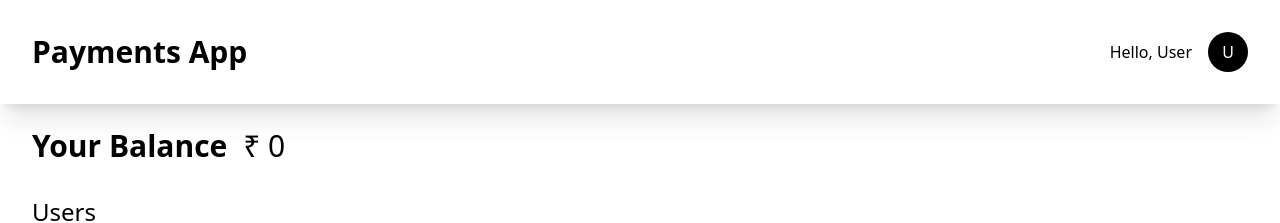
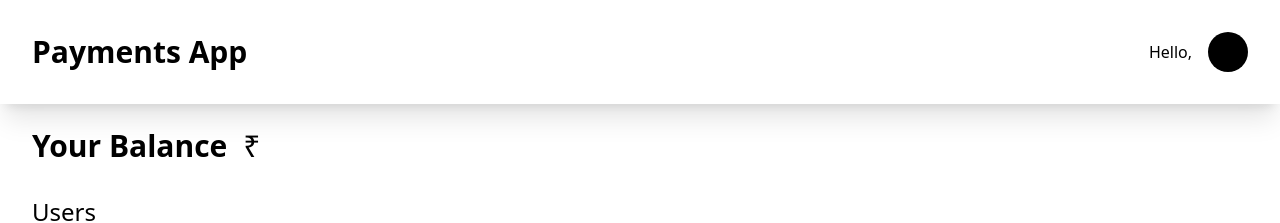
Before and after one commit to ajayanuragi/paytm, a React (Vite) app in the folder frontend/: page /dashboard in a window 1280 px wide. Shown: the top 223 px of the page. Built offline with nearby package versions, Linux system fonts and the light colour scheme; no server answers; sample sign-in values are in the browser's storage.

Commit message:
fix dashboard, fetch profile info

```diff
--- a/frontend/src/components/dashboard/Navbar.jsx
+++ b/frontend/src/components/dashboard/Navbar.jsx
@@ -1,18 +1,13 @@
-export function Navbar(){
-    return(
-        <div className="flex items-center justify-between p-8 shadow-xl">
-            <div className="text-3xl font-extrabold">
-                Payments App
-            </div>
-            <div className="flex items-center justify-center gap-4">
-                <div>
-                    Hello, User
-                </div>
-                <div className="bg-black rounded-full text-white w-10 h-10 p-2 text-center">
-                    <div>U</div>
-                </div>
-            </div>
+export function Navbar({ name }) {
+  return (
+    <div className="flex items-center justify-between p-8 shadow-xl">
+      <div className="font-normal md:text-3xl md:font-extrabold">Payments App</div>
+      <div className="flex items-center justify-center gap-4">
+        <div>Hello, {name}</div>
+        <div className="bg-black rounded-full text-white w-10 h-10 p-2 text-center">
+          <div>{name?.[0]}</div>
         </div>
-    )
-
+      </div>
+    </div>
+  );
 }
--- a/frontend/src/components/dashboard/UserCard.jsx
+++ b/frontend/src/components/dashboard/UserCard.jsx
@@ -16,7 +16,7 @@ export function UserCard({ user }) {
         <div className="font-black"> {fullName}</div>
       </div>
       <button
-        className="bg-black p-4 text-white rounded-md"
+        className="bg-black text-xs p-2 md:text-l md:p-4 text-white rounded-md"
         onClick={() => {
           navigate(`/send/${user._id}`, {
             state:{
--- a/frontend/src/components/dashboard/Users.jsx
+++ b/frontend/src/components/dashboard/Users.jsx
@@ -2,7 +2,7 @@ import { useEffect, useState } from "react";
 import { UserCard } from "./UserCard";
 import api from "../../api/api";
 
-export function Users() {
+export function Users({ userId }) {
   const [filter, setFilter] = useState("");
   const [users, setUsers] = useState([]);
 
@@ -10,13 +10,17 @@ export function Users() {
     async function fetchUsers() {
       const endpoint = filter ? `/user/bulk?filter=${filter}` : "/user/bulk";
       const res = await api.get(endpoint);
-      setUsers(res.data.users);
+      const filteredUsers = res.data.users.filter(
+        (user) => user._id && user._id !== userId
+      );
+      setUsers(filteredUsers);
     }
     const debounceTimer = setTimeout(() => {
       fetchUsers();
     });
     return () => clearTimeout(debounceTimer);
-  }, [filter]);
+  }, [filter, userId]);
+  users.filter((user) => user._id !== userId);
 
   return (
     <div className="px-8 py-2">
--- a/frontend/src/pages/Dashboard.jsx
+++ b/frontend/src/pages/Dashboard.jsx
@@ -5,23 +5,27 @@ import { Users } from "../components/dashboard/Users";
 import api from "../api/api";
 
 export function Dashboard() {
-  const [balance, setBalance] = useState(0);
+  const [currentUser, setCurrentUser] = useState({});
   useEffect(() => {
     async function fetchBalance() {
       try {
-        const res = await api.get("/account/balance");
-        setBalance(res.data.balance);
+        const res = await api.get("/user/me");
+        setCurrentUser(res.data.user);
       } catch (err) {
         console.error(err.message);
       }
     }
     fetchBalance();
   }, []);
+
+  if (!currentUser) {
+    return <div className="p-8 text-red-500">Failed to load user data</div>;
+  }
   return (
     <div>
-      <Navbar />
-      <Balance balance={balance} />
-      <Users />
+      <Navbar name={currentUser.firstName} />
+      <Balance balance={currentUser.balance} />
+      <Users userId={currentUser._id} />
     </div>
   );
 }
```
